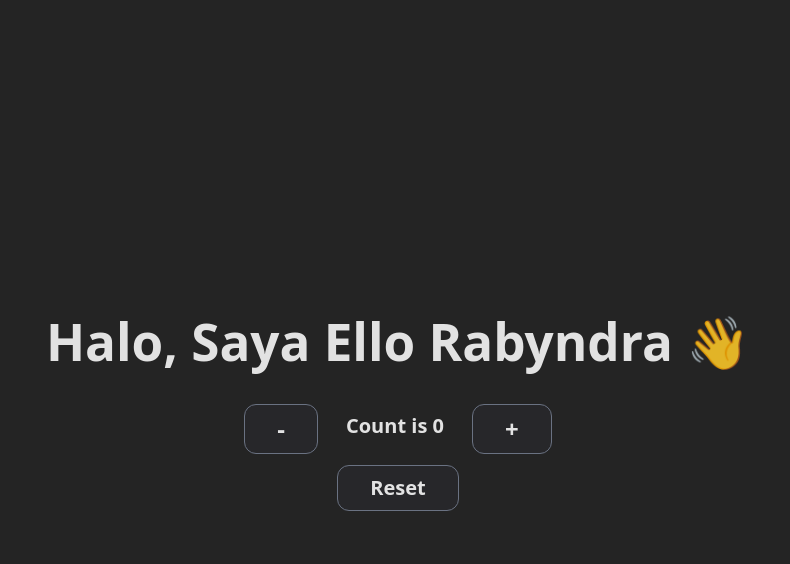
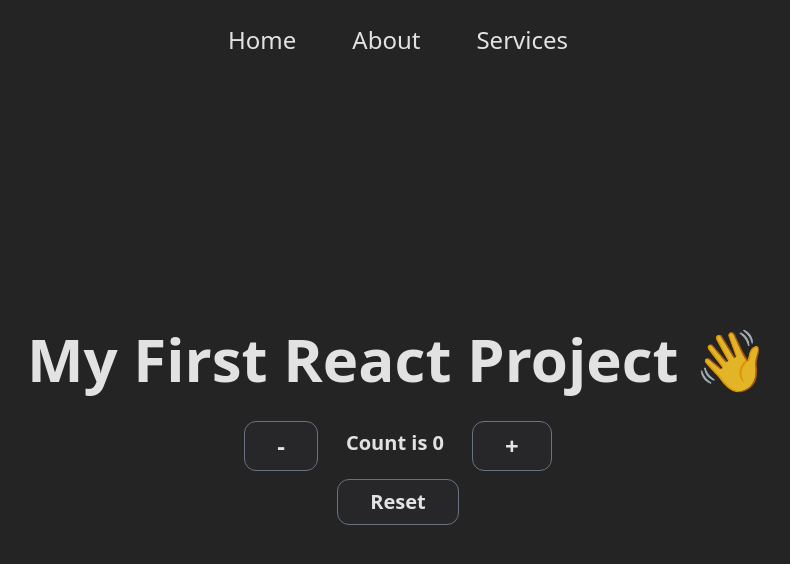
Before and after one commit to ElloRabyndra/learn-react, a React (Vite) app: page / in a window 1280 px wide. Shown: the top 564 px of the page, without its empty margins (242-1032 px from the left). Built offline with nearby package versions, Linux system fonts and the light colour scheme.

Commit message:
feat: add navbar

```diff
--- a/src/App.css
+++ /dev/null
@@ -1,14 +0,0 @@
-#root {
-  max-width: 1280px;
-  margin: 0 auto;
-  padding: 2rem;
-  text-align: center;
-}
-
-.card {
-  padding: 0.2em;
-}
-
-.read-the-docs {
-  color: #888;
-}
--- a/src/App.jsx
+++ b/src/App.jsx
@@ -1,5 +1,4 @@
 import { useState } from "react";
-import "./App.css";
 
 function App() {
   const [count, setCount] = useState(0);
@@ -17,8 +16,10 @@ function App() {
   }
 
   return (
-    <>
-      <h1 className="text-center font-bold m-8">Halo, Saya Ello Rabyndra 👋</h1>
+    <div className="min-h-10/12 flex flex-col items-center justify-center">
+      <h1 className="text-center text-6xl font-bold m-8">
+        My First React Project 👋
+      </h1>
       <div className="card flex justify-center gap-3">
         <button
           onClick={handleMinus}
@@ -40,7 +41,7 @@ function App() {
       >
         Reset
       </button>
-    </>
+    </div>
   );
 }
 
--- a/src/index.css
+++ b/src/index.css
@@ -14,16 +14,3 @@
   -webkit-font-smoothing: antialiased;
   -moz-osx-font-smoothing: grayscale;
 }
-
-body {
-  margin: 0;
-  display: flex;
-  place-items: center;
-  min-width: 320px;
-  min-height: 100vh;
-}
-
-h1 {
-  font-size: 3.2em;
-  line-height: 1.1;
-}
--- a/src/main.jsx
+++ b/src/main.jsx
@@ -2,9 +2,13 @@ import { StrictMode } from "react";
 import { createRoot } from "react-dom/client";
 import "./index.css";
 import App from "./App.jsx";
+import Navbar from "./navbar.jsx";
 
 createRoot(document.getElementById("root")).render(
   <StrictMode>
-    <App />
+    <div className="h-screen">
+      <Navbar />
+      <App />
+    </div>
   </StrictMode>
 );
--- /dev/null
+++ b/src/navbar.jsx
@@ -0,0 +1,21 @@
+import { useState } from "react";
+
+function Navbar() {
+  return (
+    <nav className="font-medium text-2xl p-4">
+      <ul className="flex justify-center items-center gap-10 *:after:content-[''] *:after:block *:after:border *:after:border-blue-300 *:after:scale-x-0 *:after:transition-all *:after:duration-300">
+        <li className="hover:after:scale-x-105 hover:text-blue-300 p-2">
+          <a href="">Home</a>
+        </li>
+        <li className="hover:after:scale-x-105 hover:text-blue-300 p-2">
+          <a href="">About</a>
+        </li>
+        <li className="hover:after:scale-x-105 hover:text-blue-300 p-2">
+          <a href="">Services</a>
+        </li>
+      </ul>
+    </nav>
+  );
+}
+
+export default Navbar;
```
